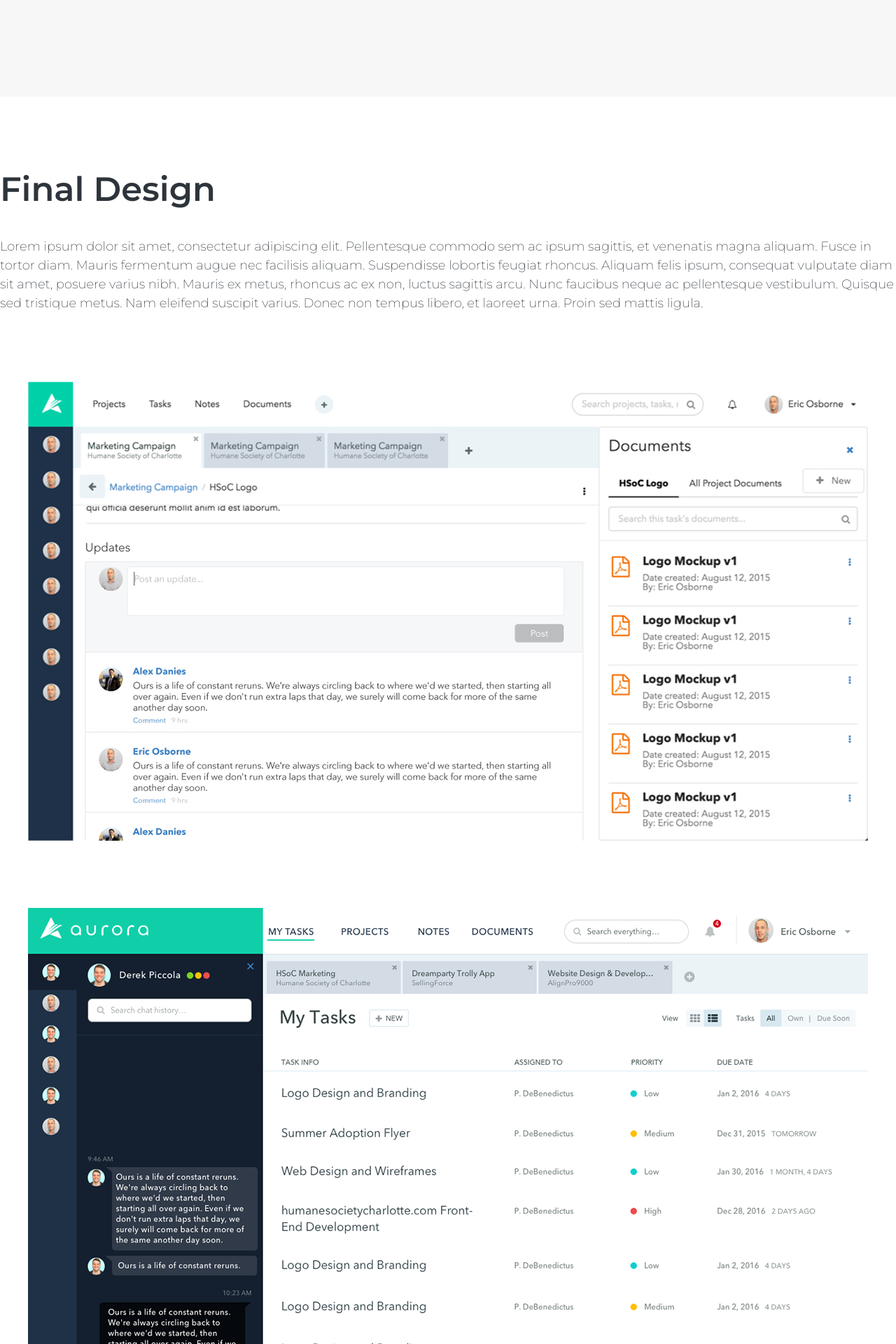
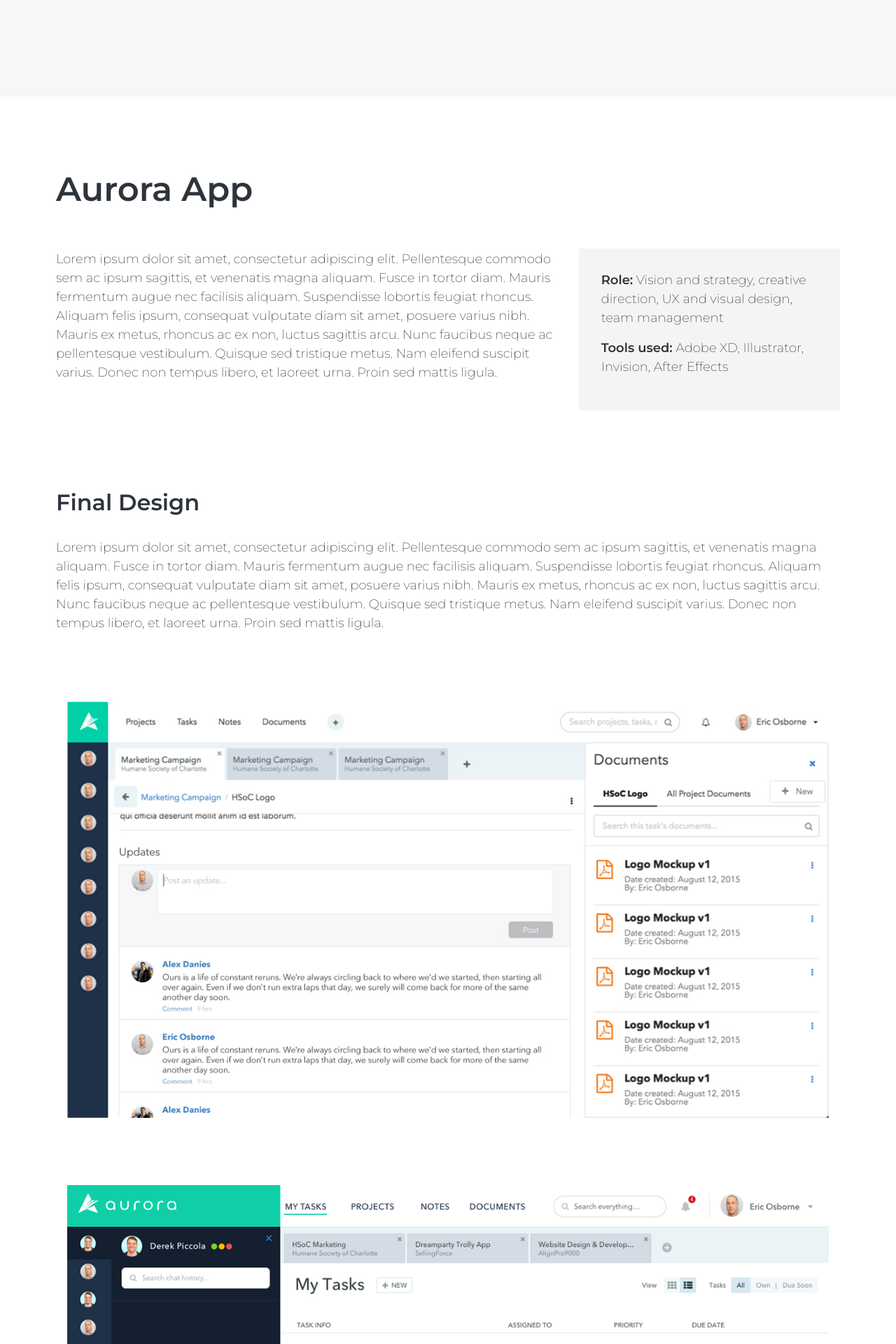
Before and after one commit to osbornedesign/eo-website, a PHP site: page /aurora.php in a window 1280 px wide. Shown: the part 592-2512 px from the top of the page at 70% size. Run offline with PHP 8.4, Linux system fonts and the light colour scheme; some libraries are stand-ins or nearby versions.

Commit message:
added aurora images and fixed layout on page

```diff
--- a/aurora.php
+++ b/aurora.php
@@ -4,123 +4,139 @@
   	<div class="m-32-x-x-x">
       <div class="m-x-x-64-x row row-full">
         <div class="col-sm-12">
-          <img style="max-width: 100%;" src="img/aurora-header.png">
+          <img src="img/aurora-header.png">
         </div>
       </div>
 
+      <div class="body-container">
+        <div class="m-64-x-x-x row">
+          <div class="col-md-12">
+            <div class="p-x-16-x-x m-16-x">
+              <h2>Aurora App</h2>
+            </div>
+          </div>
+        </div>
+      </div>
+
+      <div class="body-container">
+        <div class="row">
+          <div class="col-md-12 col-lg-8">
+            <div class="p-0-32-0-0">
+              <p>Lorem ipsum dolor sit amet, consectetur adipiscing elit. Pellentesque commodo sem ac ipsum sagittis, et venenatis magna aliquam. Fusce in tortor diam. Mauris fermentum augue nec facilisis aliquam. Suspendisse lobortis feugiat rhoncus. Aliquam felis ipsum, consequat vulputate diam sit amet, posuere varius nibh. Mauris ex metus, rhoncus ac ex non, luctus sagittis arcu. Nunc faucibus neque ac pellentesque vestibulum. Quisque sed tristique metus. Nam eleifend suscipit varius. Donec non tempus libero, et laoreet urna. Proin sed mattis ligula.</p>
+            </div>
+          </div>
+          <div class="col-md-12 col-lg-4">
+            <div class="m-16-x p-32 role-content">
+              <p class="m-x-x-16-x"><strong>Role:</strong> Vision and strategy, creative direction, UX and visual design, team management</p>
+              <p class="m-x-x-16-x"><strong>Tools used:</strong> Adobe XD, Illustrator, Invision, After Effects</p>
+              <!-- <button class="btn btn--brand">
+                <a href="www.truelearn.com" target="_blank" style="color: #fff; text-decoration: none;">Visit the Website</a>
+              </button> -->
+            </div>
+          </div>
+        </div>
+      </div>
+
+      <div class="body-container">
         <div class="m-64-x-x-x row">
           <div class="col-sm-12">
             <div class="m-16-x">
-            <h2>Final Design</h2>
+              <h3>Final Design</h3>
               <p>Lorem ipsum dolor sit amet, consectetur adipiscing elit. Pellentesque commodo sem ac ipsum sagittis, et venenatis magna aliquam. Fusce in tortor diam. Mauris fermentum augue nec facilisis aliquam. Suspendisse lobortis feugiat rhoncus. Aliquam felis ipsum, consequat vulputate diam sit amet, posuere varius nibh. Mauris ex metus, rhoncus ac ex non, luctus sagittis arcu. Nunc faucibus neque ac pellentesque vestibulum. Quisque sed tristique metus. Nam eleifend suscipit varius. Donec non tempus libero, et laoreet urna. Proin sed mattis ligula.</p>
             </div>
           </div>
         </div>
+      </div>
 
+      <div class="body-container">
     	  <div class="m-64-x-x-x row">
     	    <div class="col-xs-12">
     	      <div class="p-x-16 m-16-x">
-            <img style="max-width: 100%;" src="img/aurora-1.jpg">
+              <img src="img/aurora-1.jpg">
+    	      </div>
     	    </div>
     	  </div>
       </div>
 
+      <div class="body-container">
         <div class="m-64-x-x-x row">
           <div class="col-xs-12">
             <div class="p-x-16 m-16-x">
-            <img style="max-width: 100%;" src="img/aurora-2.png">
+              <img src="img/aurora-2.png">
+            </div>
           </div>
         </div>
       </div>
 
+      <div class="body-container">
         <div class="m-64-x-x-x row">
           <div class="col-xs-12">
             <div class="p-x-16 m-16-x">
-            <img style="max-width: 100%;" src="img/aurora-3.jpg">
+              <img src="img/aurora-3.jpg">
+            </div>
           </div>
         </div>
       </div>
 
+      <div class="body-container">
         <div class="m-64-x-x-x row">
           <div class="col-xs-12">
             <div class="p-x-16 m-16-x">
-            <img style="max-width: 100%;" src="img/aurora-4.jpg">
+              <img src="img/aurora-4.jpg">
+            </div>
           </div>
         </div>
       </div>
 
+      <div class="body-container">
         <div class="m-64-x-x-x row">
           <div class="col-xs-12">
             <div class="p-x-16 m-16-x">
-            <img style="max-width: 100%;" src="img/aurora-5.jpg">
+              <img src="img/aurora-5.jpg">
+            </div>
           </div>
         </div>
       </div>
 
+      <div class="body-container">
         <div class="m-64-x-x-x row">
           <div class="col-sm-12">
             <div class="m-16-x">
-            <h2>Wireframes</h2>
+              <h3>Wireframes</h3>
               <p>Lorem ipsum dolor sit amet, consectetur adipiscing elit. Pellentesque commodo sem ac ipsum sagittis, et venenatis magna aliquam. Fusce in tortor diam. Mauris fermentum augue nec facilisis aliquam. Suspendisse lobortis feugiat rhoncus. Aliquam felis ipsum, consequat vulputate diam sit amet, posuere varius nibh. Mauris ex metus, rhoncus ac ex non, luctus sagittis arcu. Nunc faucibus neque ac pellentesque vestibulum. Quisque sed tristique metus. Nam eleifend suscipit varius. Donec non tempus libero, et laoreet urna. Proin sed mattis ligula.</p>
             </div>
           </div>
         </div>
+      </div>
 
-      <div class="m-64-x-x-x row">
-        <div class="col-xs-12">
+      <div class="body-container">
+        <div class="m-16-x-x-x row">
+          <div class="col-xs-12 col-sm-6">
             <div class="p-x-16 m-16-x">
-            <img style="max-width: 100%;" src="img/df-16-lo.png">
+              <img src="img/aurora-wf-1.png">
+            </div>
+          </div>
+
+          <div class="col-xs-12 col-sm-6">
+            <div class="p-x-16 m-16-x">
+              <img src="img/aurora-wf-2.png">
+            </div>
           </div>
         </div>
       </div>
 
-
-      <div class="m-64-x-x-x row">
-        <div class="col-sm-12">
-          <div class="m-16-x">
-            <h2>Illustrations &amp; Animations</h2>
-            <p>Lorem ipsum dolor sit amet, consectetur adipiscing elit. Pellentesque commodo sem ac ipsum sagittis, et venenatis magna aliquam. Fusce in tortor diam. Mauris fermentum augue nec facilisis aliquam. Suspendisse lobortis feugiat rhoncus. Aliquam felis ipsum, consequat vulputate diam sit amet, posuere varius nibh. Mauris ex metus, rhoncus ac ex non, luctus sagittis arcu. Nunc faucibus neque ac pellentesque vestibulum. Quisque sed tristique metus. Nam eleifend suscipit varius. Donec non tempus libero, et laoreet urna. Proin sed mattis ligula.</p>
-          </div>
+      <div class="body-container m-0-0-64-0">
+        <div class="m-16-x-x-x row">
+          <div class="col-xs-12 col-sm-6">
+            <div class="p-x-16 m-16-x">
+              <img src="img/aurora-wf-3.png">
             </div>
           </div>
 
-<!--       <div class="m-16-x-x-x row-16">
-        <div class="col-xs-12">
-          <div class="p-x-16 m-16-x">
-            <video autoplay loop style="max-width: 100%">
-              <source src="img/hero-data-chart-sm.mp4" type="video/mp4">
-            Your browser does not support HTML5 video.
-            </video>
-          </div>
-        </div>
-      </div> -->
-
-      <div class="m-16-x-x-x row">
           <div class="col-xs-12 col-sm-6">
             <div class="p-x-16 m-16-x">
-            <video autoplay loop style="max-width: 100%">
-              <source src="img/students-residents.mp4" type="video/mp4">
-            Your browser does not support HTML5 video.
-            </video>
+              <img src="img/aurora-wf-4.png">
             </div>
-        </div>
-        <div class="col-xs-12 col-sm-6">
-          <div class="p-x-16 m-16-x">
-            <video autoplay loop style="max-width: 100%">
-              <source src="img/students-residents.mp4" type="video/mp4">
-            Your browser does not support HTML5 video.
-            </video>
-          </div>
-        </div>
-      </div>
-
-      <div class="m-16-x-x-x row">
-        <div class="col-xs-12">
-          <div class="p-x-16 m-16-x">
-            <video autoplay loop style="max-width: 100%">
-              <source src="img/tl-three-animation.mp4" type="video/mp4">
-            Your browser does not support HTML5 video.
-            </video>
           </div>
         </div>
       </div>
```
Also changed, not shown: img/aurora-wf-1.png (added), img/aurora-wf-2.png (added), img/aurora-wf-3.png (added), img/aurora-wf-4.png (added), img/tl-app-header.png, 2 other files. Lines whose indentation alone changed are shown as unchanged.
